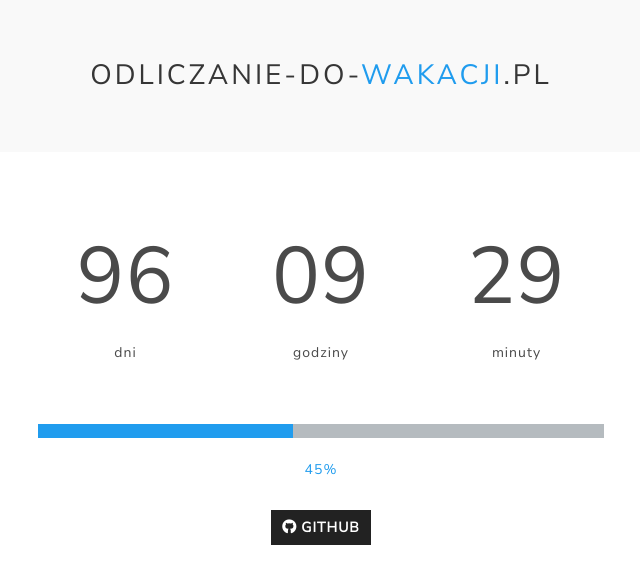
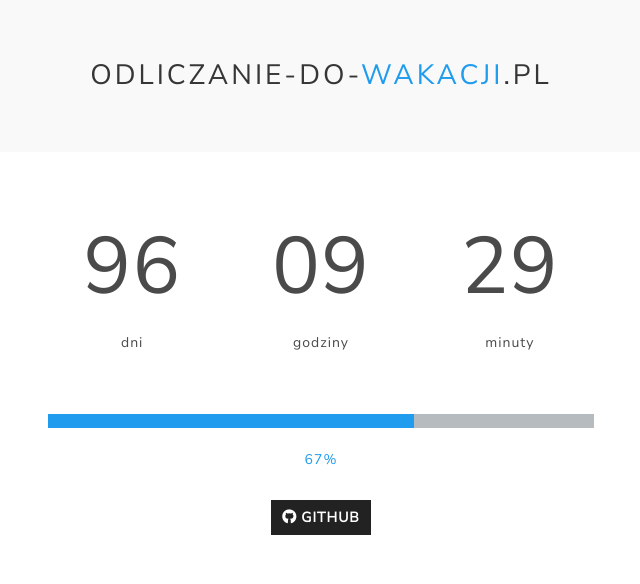
Before and after one commit to TymekB/OdliczanieDoWakacji, a plain HTML site: page index.html in a window 1280 px wide. Shown: the whole page, without its empty margins (319-959 px from the left). Drawn offline with Linux system fonts and the light colour scheme.

Commit message:
added progress

```diff
--- a/css/custom.css
+++ b/css/custom.css
@@ -6,6 +6,10 @@ body {
 
 #wrapper {
     flex: 1;
+}
+
+.container {
+    padding: 20px;
 }
 
 .header {
@@ -27,15 +31,6 @@ body {
 }
 
 #timer {
-    margin-top: 50px;
+    margin-top: 20px;
     margin-bottom: 50px;
 }
-
-/*.column {*/
-    /*margin: 5px;*/
-/*}*/
-
-/*.column-bordered {*/
-    /*background: #f9f9f9;*/
-    /*border: 1px solid #dfdfdf;*/
-/*}*/
--- a/index.html
+++ b/index.html
@@ -14,7 +14,9 @@
 <body>
 
 <header class="header has-text-centered">
-    <h1 class="title">Odliczanie-Do-<span class="primary-color">Wakacji</span>.pl</h1>
+    <h1 class="title" id="main-title">
+        Odliczanie-Do-<span class="primary-color">Wakacji</span>.pl
+    </h1>
 </header>
 
 <article>
@@ -23,24 +25,24 @@
             <div class="column is-6 is-offset-3 has-text-centered">
                 <div class="columns" id="timer">
                     <div class="column">
-                        <div class="time-header" id="days">15</div>
+                        <div class="time-header" id="days"></div>
                         dni
                     </div>
 
                     <div class="column">
-                        <div class="time-header" id="hours">05</div>
+                        <div class="time-header" id="hours"></div>
                         godziny
                     </div>
 
                     <div class="column">
-                        <div class="time-header" id="minutes">02</div>
+                        <div class="time-header" id="minutes"></div>
                         minuty
                     </div>
 
                 </div>
 
-                <progress class="progress is-info" value="45" max="100">45%</progress>
-                <span class="primary-color">45%</span>
+                <progress class="progress is-info" value="45" max="100" id="progress-bar">45%</progress>
+                <span class="primary-color" id="progress"></span>
                 <br>
 
                 <a class="button is-primary" style="margin-top: 30px;">
--- a/js/main.js
+++ b/js/main.js
@@ -1,12 +1,21 @@
-$(document).ready(function(){
+function showTimeLeft() {
+    let startDate = new Date(2018, 8, 2);
+    let endDate = new Date(2019, 5, 21);
 
-    let dateFuture = new Date(2019, 5, 21);
-    let dateNow = new Date();
+    let totalDays = $(startDate).diff(endDate);
+    let daysLeft = $(new Date()).diff(endDate).format();
+    let progress = Math.floor(((totalDays.days - daysLeft.days ) / totalDays.days) * 100);
 
-    let diff = $(dateNow).diff(dateFuture).format();
+    $("#days").html(daysLeft.days);
+    $("#hours").html(daysLeft.hours);
+    $("#minutes").html(daysLeft.minutes);
 
-    $("#days").html(diff.days);
-    $("#hours").html(diff.hours);
-    $("#minutes").html(diff.minutes);
+    $("#progress").html(progress + "%");
+    $("#progress-bar").val(progress);
+}
+
+$(document).ready(function() {
+
+    showTimeLeft();
 
 });
```
